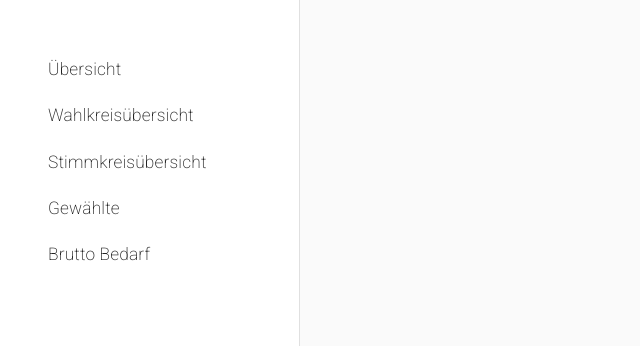
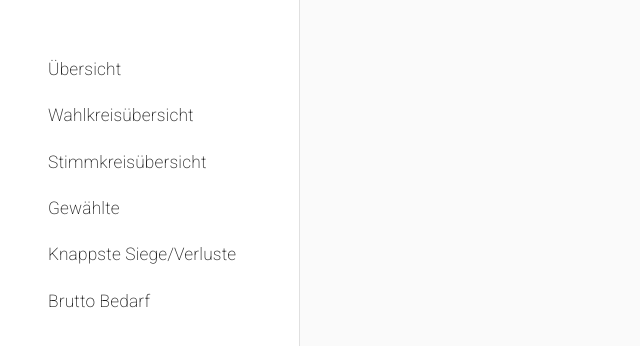
Before and after one commit to dat-leth/ltw-bayern-infosys, a Next.js app in the folder src/web/: page / in a window 1280 px wide. Shown: the part 154-500 px from the top of the page, without its empty margins (0-640 px from the left). Built offline with nearby package versions, Linux system fonts and the light colour scheme.

Commit message:
fix side nav

```diff
--- a/src/web/src/SideNavigation.js
+++ b/src/web/src/SideNavigation.js
@@ -41,6 +41,9 @@ function SideNavigation(props) {
                 <Link href={'/gewaehlte'} color="textPrimary" variant="subtitle1">Gewählte</Link>
             </ListItem>
             <ListItem>
+                <Link href={'/knapp'} color="textPrimary" variant="subtitle1">Knappste Siege/Verluste</Link>
+            </ListItem>
+            <ListItem>
                 <Link href={'/bruttobedarf'} color="textPrimary" variant="subtitle1">Brutto Bedarf</Link>
             </ListItem>
         </List>
```
